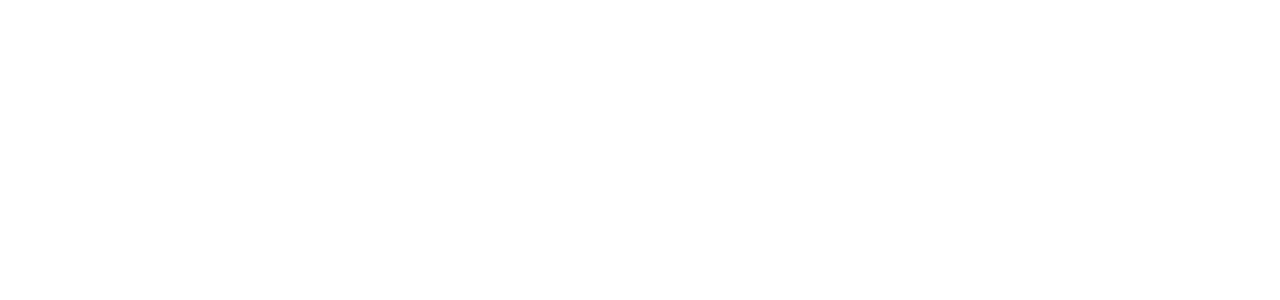
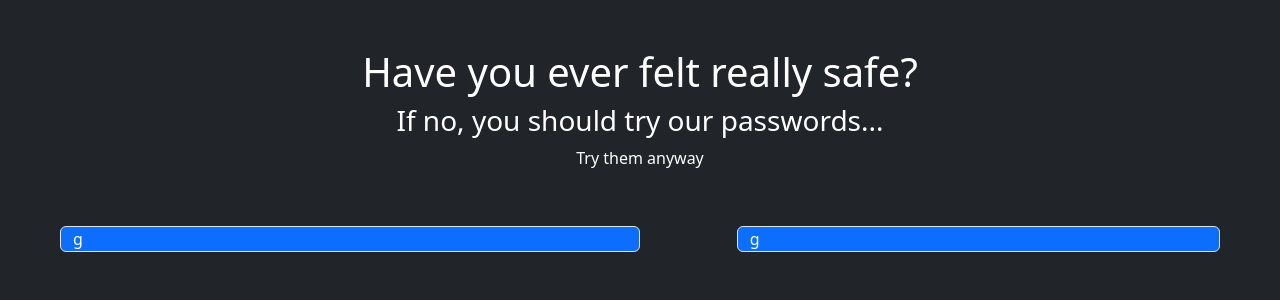
Before and after one commit to coluccifrancesco/php-strong-password-generator, a PHP site: page / in a window 1280 px wide. Before the commit the part shown is empty. Shown: the top 300 px of the page. Run offline with PHP 8.4, Linux system fonts and the light colour scheme.

Commit message:
First style and skeleton idea

```diff
--- a/index.php
+++ b/index.php
@@ -1,11 +1,34 @@
 <!DOCTYPE html>
 <html lang="en">
+
 <head>
     <meta charset="UTF-8">
     <meta name="viewport" content="width=device-width, initial-scale=1.0">
+    <link href="https://cdn.jsdelivr.net/npm/bootstrap@5.3.8/dist/css/bootstrap.min.css" rel="stylesheet" integrity="sha384-sRIl4kxILFvY47J16cr9ZwB07vP4J8+LH7qKQnuqkuIAvNWLzeN8tE5YBujZqJLB" crossorigin="anonymous">
     <title>Best New Passwords</title>
 </head>
-<body>
 
+<body class="text-white bg-dark">
+    <header class="mt-5">
+        <h1 class="text-center">Have you ever felt really safe?</h1>
+        <h3 class="text-center">If no, you should try our passwords...</h3>
+        <p class="text-center">Try them anyway</p>
+    </header>
+
+    <main>
+        <section class="container-fluid">
+            <div class="mx-5 my-5 row">
+                <div class="border rounded bg-primary my-2 col-12 col-md-6">
+                    g
+                </div>
+                <div class="d-none d-md-block col-1"></div>
+                <div class="border rounded bg-primary my-2 col-12 col-md-5">
+                    g
+                </div>
+            </div>
+        </section>
+    </main>
+
+    <script src="https://cdn.jsdelivr.net/npm/bootstrap@5.3.8/dist/js/bootstrap.bundle.min.js" integrity="sha384-FKyoEForCGlyvwx9Hj09JcYn3nv7wiPVlz7YYwJrWVcXK/BmnVDxM+D2scQbITxI" crossorigin="anonymous"></script>
 </body>
 </html>
```
